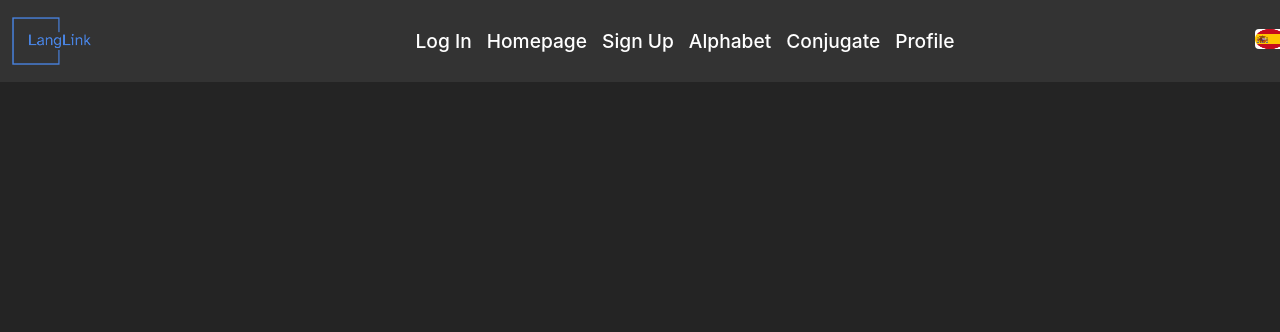
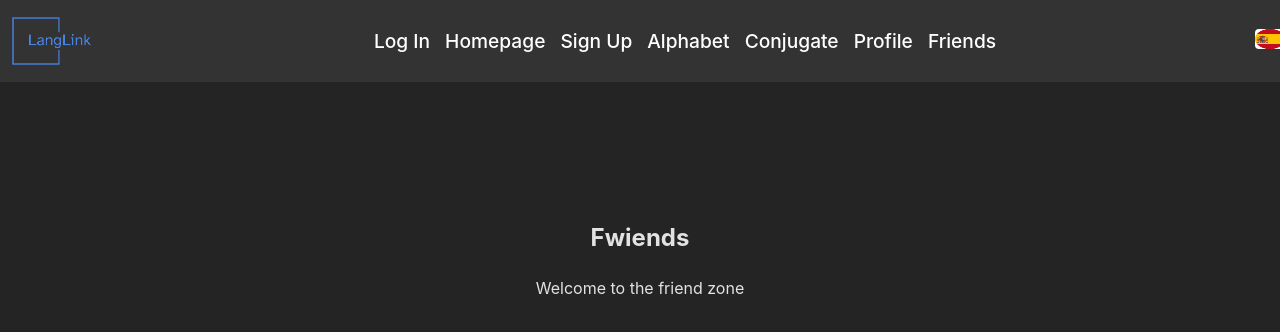
Before and after one commit to LoneRonin/LangLink, a React (Vite) app in the folder 491-senior-project/: page /friends in a window 1280 px wide. Shown: the top 332 px of the page. Built offline with nearby package versions, Linux system fonts and the light colour scheme; no server answers; the database is empty.

Commit message:
friend stuff waha

```diff
--- /dev/null
+++ b/491-senior-project/src/Friends/Friends.css
@@ -0,0 +1,3 @@
+.friendsList{
+    padding: 200px;
+}
--- /dev/null
+++ b/491-senior-project/src/Friends/Friends.jsx
@@ -0,0 +1,38 @@
+import React from 'react';
+import { Link } from 'react-router-dom';
+import { collection, query, where, getDocs } from "firebase/firestore";
+import { db } from '../firebase';
+import './Friends.css';
+
+
+const Friends = () => {
+
+    const loadTest = async() => {
+        try{
+            console.log("initializing");
+            const usersList = collection(db, "users");
+            const q = query(usersList, where("language", "==", "spanish"));
+
+            const querySnapshot = await getDocs(q);
+            querySnapshot.forEach((doc) => {
+            return(console.log(doc.id, " => ", doc.data()));
+            });
+        }
+        catch(err){
+            return(console.log("Error loading user list.", err));
+        }
+    }
+
+    //document.getElementById("friendDisplay").onload = function() {loadTest()};
+
+    return(
+        <section className='friendsList' id="friendsList">
+            <div id='friendDisplay'>
+                <h2>Fwiends</h2>
+                <p onLoad={loadTest()}>Welcome to the friend zone</p>
+            </div>
+        </section>
+    );
+};
+
+export default Friends;
--- a/491-senior-project/src/main.jsx
+++ b/491-senior-project/src/main.jsx
@@ -8,6 +8,7 @@ import LanguageSelection from './LanguageSelection/LanguageSelection.jsx';
 import Profile from './Profile/Profile.jsx'; // Import the Profile page
 import Alpha from './Alphabet/Alpha.jsx';
 import Conjugate from './Conjugate/Conjugate.jsx';
+import Friends from './Friends/Friends.jsx';
 import './index.css';
 
 // Import flag images (you can replace these with actual paths or URLs)
@@ -46,6 +47,7 @@ const App = () => {
         <li className="nav-item"><Link to="/alpha">Alphabet</Link></li>
         <li className="nav-item"><Link to="/conjugate">Conjugate</Link></li>
         <li className="nav-item"><Link to="/profile">Profile</Link></li>
+        <li className="nav-item"><Link to="/friends">Friends</Link></li>
       </ul>
       {/* Language button on the far right */}
       <button className="language-button" onClick={toggleLanguage}>
@@ -60,6 +62,7 @@ const App = () => {
       <Route path="/signup" element={<Signup />} />
       <Route path="/language-selection" element={<LanguageSelection />} />
       <Route path="/profile" element={<Profile />} /> {/* Added route for Profile */}
+      <Route path="/friends" element={<Friends />} />
     </Routes>
   </Router>
   );
```
